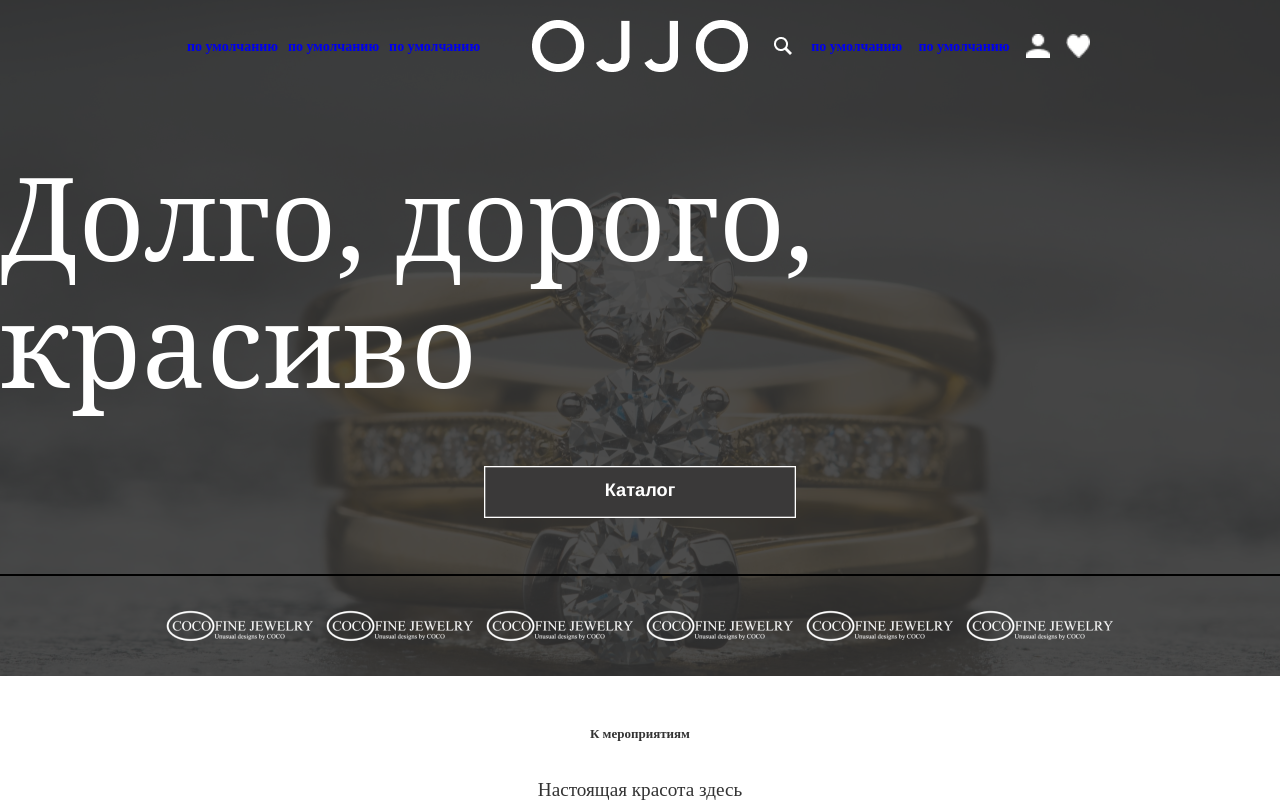
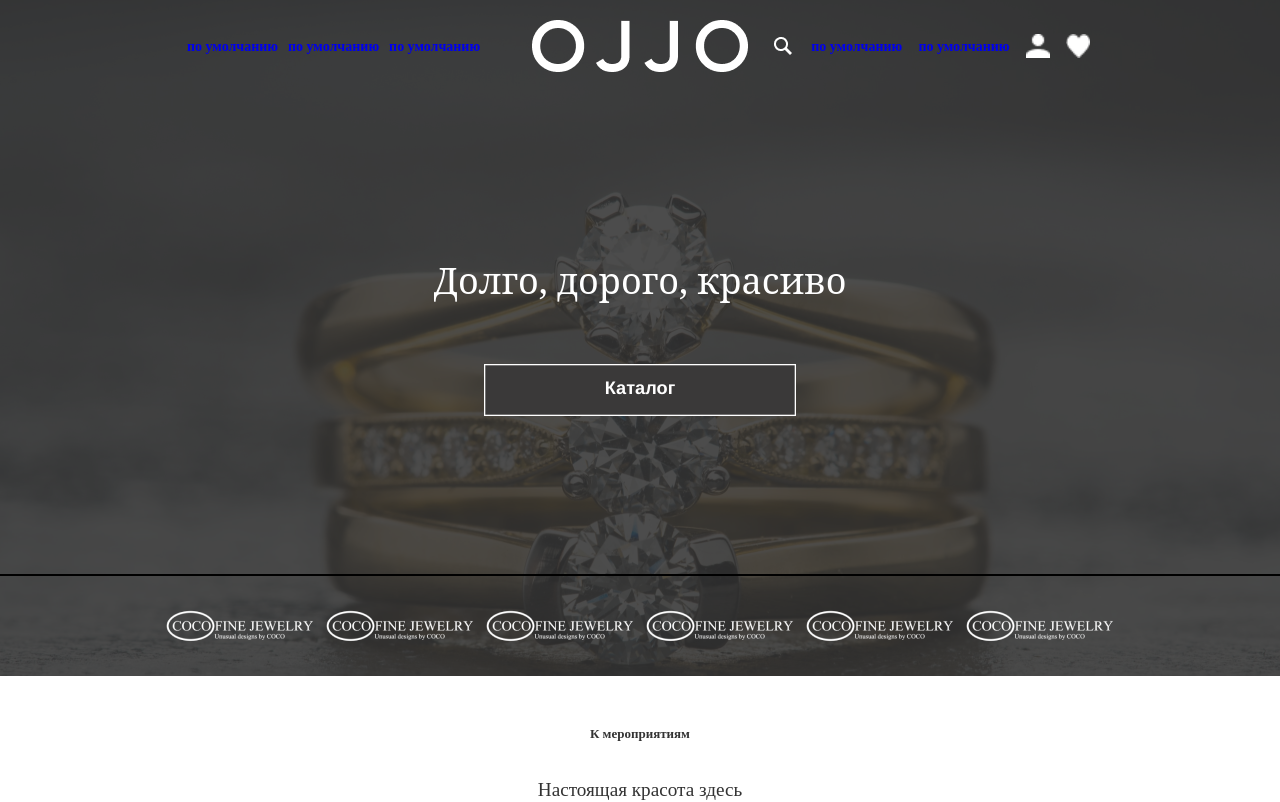
Before and after one commit to GeoSv23/funk, a Preact app: page / in a window 1280 px wide. Shown: the top 802 px of the page. Built offline with nearby package versions, Linux system fonts and the light colour scheme.

Commit message:
закоментировал стили app.css & index.css и их импорт

```diff
--- a/src/index.css
+++ b/src/index.css
@@ -1,4 +1,4 @@
-/* :root {
+/* /* :root {
   font-family: Inter, system-ui, Avenir, Helvetica, Arial, sans-serif;
   line-height: 1.5;
   font-weight: 400;
@@ -31,7 +31,7 @@ a:hover {
   min-height: 100vh;
 } */
 
-h1 {
+/* h1 {
   font-size: 3.2em;
   line-height: 1.1;
 }
@@ -66,4 +66,4 @@ button:focus-visible {
   button {
     background-color: #f9f9f9;
   }
-}
+}  */
--- a/vite.config.js
+++ b/vite.config.js
@@ -4,6 +4,5 @@ import preact from '@preact/preset-vite'
 // https://vitejs.dev/config/
 export default defineConfig({
   base: "/funk",
-  base: "/funk",
   plugins: [preact()],
 })
```
